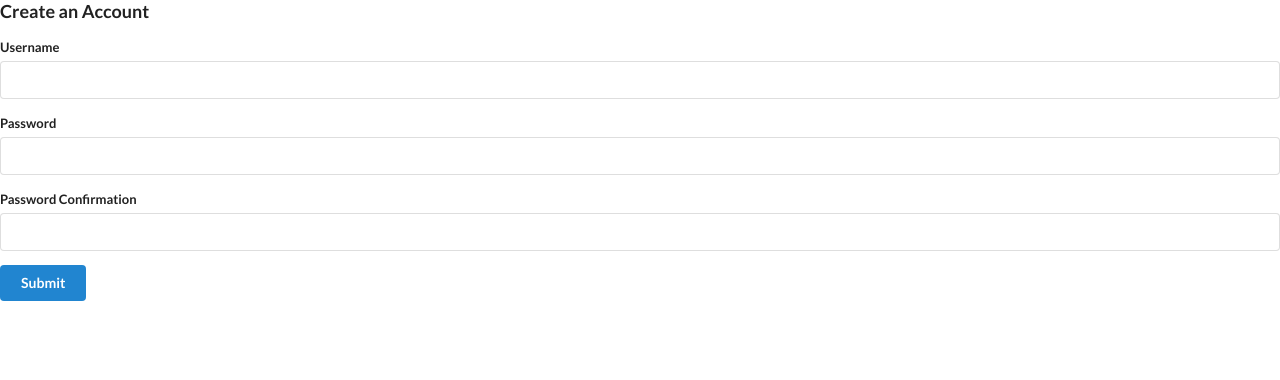
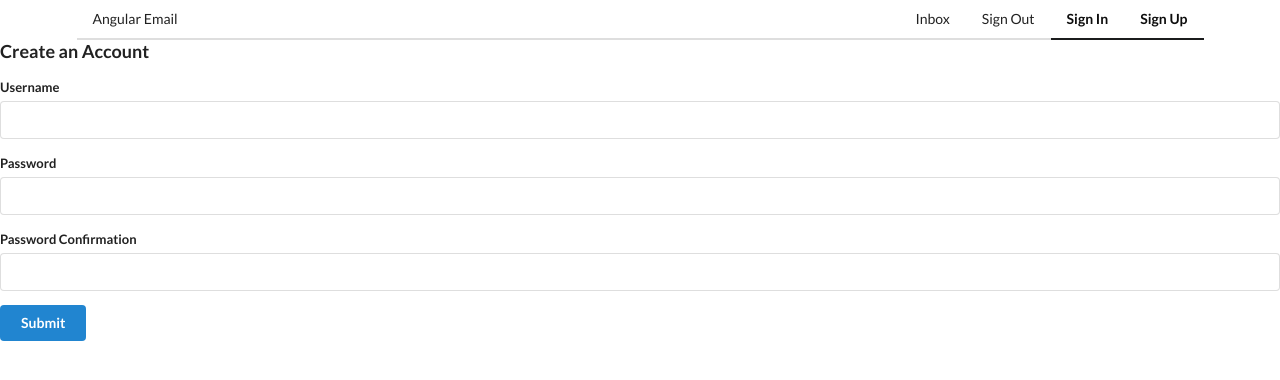
Before and after one commit to sefatanam/emailapp, an Angular app: page /signup in a window 1280 px wide. Shown: the top 380 px of the page. Built offline with nearby package versions, Linux system fonts and the light colour scheme.

Commit message:
auth nav added

```diff
--- a/src/app/app.component.html
+++ b/src/app/app.component.html
@@ -1 +1,13 @@
+<div class="ui container">
+  <div class="ui secondary pointing menu">
+    <a routerLink="/" class="item">Angular Email</a>
+    <div class="right menu">
+      <a class="ui item" routerLink="/inbox" routerLinkActive="active">Inbox</a>
+      <a class="ui item" routerLink="/signout" routerLinkActive="active">Sign Out</a>
+      <a class="ui item" routerLink="/" routerLinkActive="active">Sign In</a>
+      <a class="ui item" routerLink="/signup" routerLinkActive="active">Sign Up</a>
+    </div>
+  </div>
+</div>
+
 <router-outlet></router-outlet>
```
